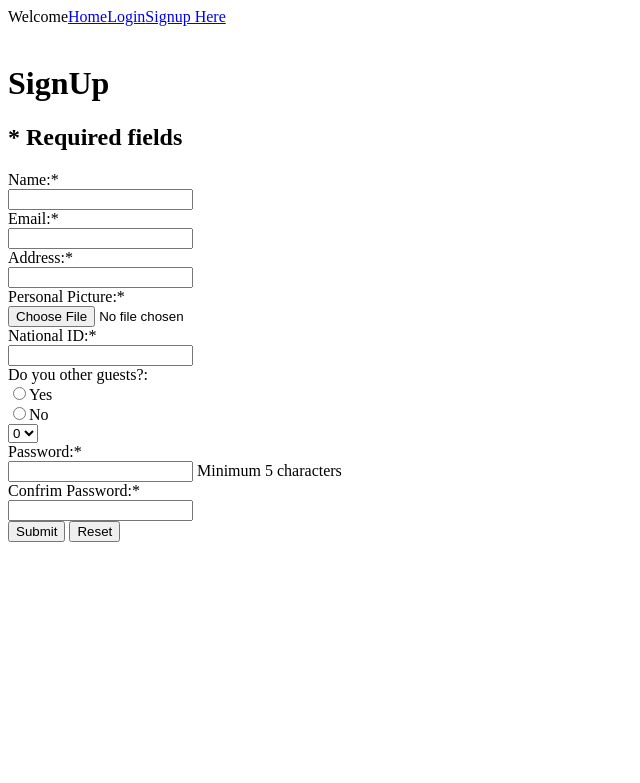
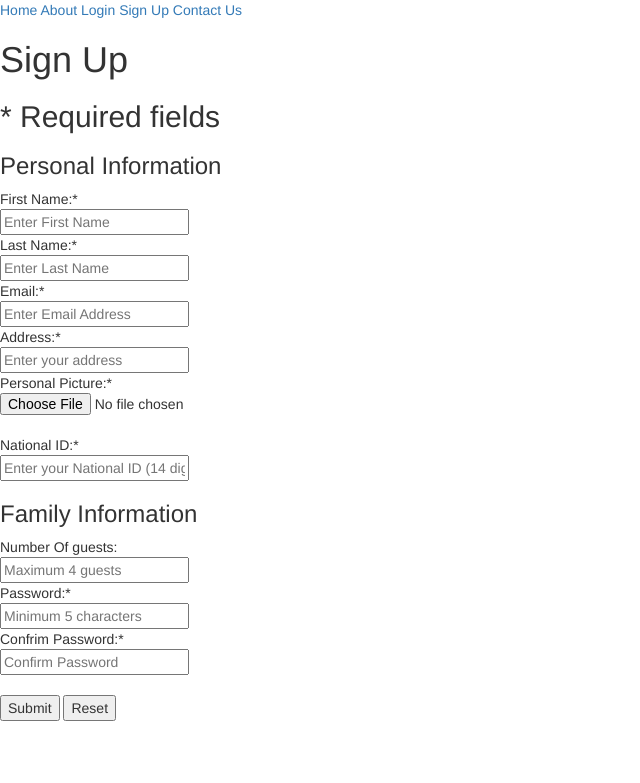
Before and after one commit to YoussefAmrousy/Hotel-Project, a PHP site: page /SignUp.php in a window 1280 px wide. Shown: the top 783 px of the page, without its empty margins (0-640 px from the left). Run offline with PHP 8.4, Linux system fonts and the light colour scheme.

Commit message:
Registration & Login 1.1

```diff
--- a/EditInfo.php
+++ b/EditInfo.php
@@ -1,5 +1,5 @@
 <?php
-include "menu.php";
+include "home.php";
 $servername = "localhost";
 $username = "root";
 $password = "";
--- a/Login.php
+++ b/Login.php
@@ -14,7 +14,7 @@ if(isset($_POST['Submit'])){ //check if form was submitted
 	if($row=mysqli_fetch_array($result))
 	{
 		$_SESSION["ID"]=$row[0];
-		$_SESSION["Name"]=$row["Name"];
+		$_SESSION["Fname"]=$row["FirstName"];
 	    $_SESSION["Email"]=$row["Email"];
 	    $_SESSION["Password"]=$row["Password"];
 	    $_SESSION["Address"]=$row["Address"];
@@ -27,7 +27,7 @@ if(isset($_POST['Submit'])){ //check if form was submitted
 }
 ?>
 
-<?php include "menu.php";?>
+<?php include "home.php";?>
 
 <h1>Login</h1>
 <form action="" method="post">
--- a/SignOut.php
+++ b/SignOut.php
@@ -1,4 +1,5 @@
 <?php
+include "home.php";
 session_start();
 session_unset();
 header("Location:home.php");
--- a/SignUp.php
+++ b/SignUp.php
@@ -1,45 +1,129 @@
 <?php
+session_start();
 $servername = "localhost";
 $username = "root";
 $password = "";
 $dbname = "web-project";
 
-$pwdMsg = "Minimum 5 characters";
-$nameErr = $emailErr = $nationIDErr = "";
 // Create connection
 $conn = new mysqli($servername, $username, $password, $dbname);
 
 if(isset($_POST['Submit'])){ //check if form was submitted
     $sql="select * from users where Email = '".$_POST["Email"]."'";
 	$result = mysqli_query($conn, $sql);
-	if ( $row=mysqli_fetch_array($result) ) {
-		echo "<script>
-		alert('This email is taken, Try another one')
-		</script>";
-	}
-	else if(empty($_POST['Name']) || empty($_POST['Email']) || empty($_POST['Password']) || empty($_POST['ConfirmPassword']) ||empty($_POST['Address']) || empty($_POST['Profilepic']) || empty($_POST['Nationalid']))
+	$sqlID = "select * from users where NationID = '".$_POST['Nationalid']."'";
+	$resultID = mysqli_fetch_array($conn, $sqlID);
+	echo "$resultID";
+	if(empty($_POST['Fname']) || empty($_POST['Lname']) || empty($_POST['Email']) || empty($_POST['Password']) || empty($_POST['ConfirmPassword']) ||empty($_POST['Address']) || empty($_POST['Profilepic']) || empty($_POST['Nationalid']) || empty($_POST['NoOfGuests']))
 	{
 		echo "<script>
 		alert('Please Fill all of the required fields')
 		</script>";
+		$_SESSION['Fname'] = $_POST['Fname'];
+		$_SESSION['Lname'] = $_POST['Lname'];
+		$_SESSION['Address'] = $_POST['Address'];
+		$_SESSION['Email'] = $_POST['Email'];
+		$_SESSION['Nationalid'] = $_POST['Nationalid'];
+		$_SESSION['NoOfGuests'] = $_POST['NoOfGuests'];
 	}
-	else if (!preg_match("/^[a-zA-Z-' ]*$/",$_POST['Name'])) {
-		$nameErr = "Only letters and white space allowed";
+	else if ($row = mysqli_fetch_array($result)) {
+		echo "<script>
+		alert('This Email is already taken, try another one')
+		</script>";
+		$_SESSION['Fname'] = $_POST['Fname'];
+		$_SESSION['Lname'] = $_POST['Lname'];
+		$_SESSION['Address'] = $_POST['Address'];
+		$_SESSION['Nationalid'] = $_POST['Nationalid'];
+		$_SESSION['NoOfGuests'] = $_POST['NoOfGuests'];
 	}
-	else if ($_POST['Password'] !== $_POST['ConfirmPassword'] || strlen($_POST['Password']) < 5) {
+	else if ($row1 = mysqli_fetch_array($resultID)) { // Not Working
 		echo "<script>
-		alert('Those passwords doesn't match')
+		alert('There is already an account created with this National ID')
 		</script>";
+		$_SESSION['Fname'] = $_POST['Fname'];
+		$_SESSION['Lname'] = $_POST['Lname'];
+		$_SESSION['Email'] = $_POST['Email'];
+		$_SESSION['Address'] = $_POST['Address'];
+		$_SESSION['NoOfGuests'] = $_POST['NoOfGuests'];
+	}
+	else if (!preg_match("/^[a-zA-Z-']*$/",$_POST['Fname'])) {
+		echo "<script>
+		alert('Only letters and white space allowed')
+		</script>";
+		$_SESSION['Lname'] = $_POST['Lname'];
+		$_SESSION['Email'] = $_POST['Email'];
+		$_SESSION['Address'] = $_POST['Address'];
+		$_SESSION['Nationalid'] = $_POST['Nationalid'];
+		$_SESSION['NoOfGuests'] = $_POST['NoOfGuests'];
+	}
+	else if (!preg_match("/^[a-zA-Z-']*$/",$_POST['Lname'])) {
+		echo "<script>
+		alert('Only letters and white space allowed')
+		</script>";
+		$_SESSION['Fname'] = $_POST['Fname'];
+		$_SESSION['Email'] = $_POST['Email'];
+		$_SESSION['Address'] = $_POST['Address'];
+		$_SESSION['Nationalid'] = $_POST['Nationalid'];
+		$_SESSION['NoOfGuests'] = $_POST['NoOfGuests'];
+	}
+	else if ($_POST['Password'] !== $_POST['ConfirmPassword']) {
+		echo "<script>
+		alert('Those passwords doesn\'t match')
+		</script>";
+		$_SESSION['Fname'] = $_POST['Fname'];
+		$_SESSION['Lname'] = $_POST['Lname'];
+		$_SESSION['Email'] = $_POST['Email'];
+		$_SESSION['Address'] = $_POST['Address'];
+		$_SESSION['Nationalid'] = $_POST['Nationalid'];
+		$_SESSION['NoOfGuests'] = $_POST['NoOfGuests'];
+	}
+	else if (strlen($_POST['Password']) < 5) {
+		echo "<script>
+		alert('Password length should be at least 5 characters')
+		</script>";
+		$_SESSION['Fname'] = $_POST['Fname'];
+		$_SESSION['Lname'] = $_POST['Lname'];
+		$_SESSION['Email'] = $_POST['Email'];
+		$_SESSION['Address'] = $_POST['Address'];
+		$_SESSION['Nationalid'] = $_POST['Nationalid'];
+		$_SESSION['NoOfGuests'] = $_POST['NoOfGuests'];
+
 	}
 	else if (!filter_var($_POST['Email'], FILTER_VALIDATE_EMAIL)) {
-		$emailErr = "Invalid Email Address";
+		echo "<script>
+		alert('Invalid Email Address')
+		</script>";
+		$_SESSION['Fname'] = $_POST['Fname'];
+		$_SESSION['Lname'] = $_POST['Lname'];
+		$_SESSION['Address'] = $_POST['Address'];
+		$_SESSION['Nationalid'] = $_POST['Nationalid'];
+		$_SESSION['NoOfGuests'] = $_POST['NoOfGuests'];
 	}
-	else if (strlen($_POST['Nationalid']) < 14) {
-		$nationIDErr = "Invalid National ID number";
+	else if (strlen($_POST['Nationalid']) != 14) {
+		echo "<script>
+		alert('Invalid National ID number')
+		</script>";
+		$_SESSION['Fname'] = $_POST['Fname'];
+		$_SESSION['Lname'] = $_POST['Lname'];
+		$_SESSION['Email'] = $_POST['Email'];
+		$_SESSION['Address'] = $_POST['Address'];
+		$_SESSION['NoOfGuests'] = $_POST['NoOfGuests'];
+	}
+	else if (!is_numeric($_POST['Nationalid'])) {
+		echo "<script>
+		alert('Enter a valid National ID')
+		</script>";
+		$_SESSION['Fname'] = $_POST['Fname'];
+		$_SESSION['Lname'] = $_POST['Lname'];
+		$_SESSION['Email'] = $_POST['Email'];
+		$_SESSION['Nationalid'] = $_POST['Nationalid'];
+		$_SESSION['NoOfGuests'] = $_POST['NoOfGuests'];
 	}
 	else
 	{
-		$sql="insert into users(Name,Email,Password,Address,profile,NationID) values('".$_POST['Name']."','".$_POST['Email']."','".$_POST['Password']."','".$_POST['Address']."', '".$_POST['Profilepic']."', '".$_POST['Nationalid']."')";
+		session_unset();
+		$_SESSION['Fname'] = $_POST['Fname'];
+		$sql="insert into users(FirstName,LastName,Email,Password,Address,profile,NationID) values('".$_POST['Fname']."','".$_POST['Lname']."','".$_POST['Email']."','".$_POST['Password']."','".$_POST['Address']."', '".$_POST['Profilepic']."', '".$_POST['Nationalid']."')";
 		$result=mysqli_query($conn,$sql);
 		if($result)
 		{
@@ -53,34 +137,30 @@ if(isset($_POST['Submit'])){ //check if form was submitted
 }
 ?>
 
-<?php include "menu.php";?>
-<h1>SignUp</h1>
+<?php include "home.php";?>
+        <h1>Sign Up</h1>
         <h2>* Required fields</h2>
-<form action="" method="post">
-	Name:*<br>
-	<input type="text" name="Name"> <?php echo $nameErr ?><br>
+        <form action="SignUp.php" method="post">
+            <h3>Personal Information</h3>
+            First Name:*<br>
+            <input type="text" name="Fname" placeholder="Enter First Name" value="<?php if (isset($_SESSION['Fname']) && !empty($_SESSION['Fname'])) echo $_SESSION['Fname']; ?>"><br>
+            Last Name:* <br>
+            <input type="text" name="Lname" placeholder="Enter Last Name" value="<?php if (isset($_SESSION['Lname']) && !empty($_SESSION['Lname'])) echo $_SESSION['Lname']; ?>"><br>
             Email:*<br>
-	<input type="text" name="Email"> <?php echo $emailErr ?><br>
+            <input type="text" name="Email" id="Email" placeholder="Enter Email Address" value="<?php if (isset($_SESSION['Email']) && !empty($_SESSION['Email'])) echo $_SESSION['Email']; ?>"><br>
             Address:*<br>
-	<input type="text" name="Address"><br>
+            <input type="text" name="Address" placeholder="Enter your address" value="<?php if (isset($_SESSION['Address']) && !empty($_SESSION['Address'])) echo $_SESSION['Address']; ?>"><br>
             Personal Picture:*<br>
-	<input type="file" name="Profilepic"><br>
+            <input type="file" name="Profilepic" value="<?php if (isset($_SESSION['Profilepic']) && !empty($_SESSION['Profilepic'])) echo $_SESSION['Profilepic']; ?>"><br>
             National ID:*<br>
-	<input type="text" name="Nationalid"> <?php echo $nationIDErr ?> <br>
-	Do you other guests?:<br>
-	<input type="radio" name="guestNo" value=yes">Yes<br>
-	<input type="radio" name="guestNo" value="no">No<br>
-	<select name="GuestNumber">
-		<option value="zero">0</option>
-		<option value="one">1</option>
-		<option value="two">2</option>
-		<option value="three">3</option>
-		<option value="four">4</option>
-	</select><br>
+            <input type="text" name="Nationalid" placeholder="Enter your National ID (14 digits)" value="<?php if (isset($_SESSION['Nationalid']) && !empty($_SESSION['Nationalid'])) echo $_SESSION['Nationalid']; ?>"><br>
+            <h3>Family Information</h3>
+            Number Of guests:<br>
+            <input type="text" name="NoOfGuests" placeholder="Maximum 4 guests" max="4"><br>
             Password:*<br>
-	<input type="Password" name="Password"> <?php echo $pwdMsg ?><br>
+            <input type="Password" name="Password" placeholder="Minimum 5 characters"><br>
             Confrim Password:*<br>
-	<input type="Password" name="ConfirmPassword"><br>
+            <input type="Password" name="ConfirmPassword" placeholder="Confirm Password"><br><br>
             <input type="submit" value="Submit" name="Submit">
             <input type="reset">
         </form>
--- a/home.php
+++ b/home.php
@@ -1,12 +1,33 @@
 <html>
+    <head>
+        <link rel="stylesheet" href="https://maxcdn.bootstrapcdn.com/bootstrap/3.4.1/css/bootstrap.min.css">
+        <script src="https://ajax.googleapis.com/ajax/libs/jquery/3.5.1/jquery.min.js"></script>
+        <script src="https://maxcdn.bootstrapcdn.com/bootstrap/3.4.1/js/bootstrap.min.js"></script>
+        <link rel="stylesheet" href="homeStyle.css">
+    </head>
 	<body>
-		<?php
-		session_start();
-		include "menu.php";
-		if(isset($_SESSION['Name']))
-		{
-			echo "<h1>"."Welcome ".$_SESSION['Name']."</h1>";
-		}
-		?>
-</body>
+        <?php
+        if(session_id() == '') {
+            session_start();
+        }
+        if (isset($_SESSION['Fname'])) {
+            echo "<div class='sessionWelcome'>Welcome ".$_SESSION['Fname']."</div><nav name='navbar'>
+            <a href='home.html'>Home</a>
+            <a href='about.html'>About</a>
+            <a href='contact.html'>Contact Us</a>
+            <a href='SignOut.php'>Sign Out</a>
+
+		</nav>";
+        }
+        else {
+            echo "<nav name='navbar'>
+            <a href='home.html'>Home</a>
+            <a href='about.html'>About</a>
+            <a href='login.php'>Login</a>
+            <a href='SignUp.php'>Sign Up</a>
+            <a href='contact.html'>Contact Us</a>
+		</nav>";
+        }
+        ?>
+	</body>
 </html>
--- /dev/null
+++ b/homeStyle.css
@@ -0,0 +1,7 @@
+a:hover {
+    color:red;
+}
+
+a:active {
+    color: cyan;
+}
--- a/menu.php
+++ /dev/null
@@ -1,22 +0,0 @@
-<html>
-	<body>
-		<?php
-		if(isset($_SESSION['Name']))
-		{
-			//echo "Welcome ".$_SESSION['Name'];
-			echo"<a href='home.php'>Home</a>";
-			echo"<a href='Delete.php'>Delete Account</a>";
-			echo"<a href='SignOut.php'>SignOut</a>";
-            echo"<a href='EditInfo.php'>Edit</a>";
-		}
-		else
-		{
-			echo "Welcome";
-			echo"<a href='home.php'>Home</a>";
-			echo"<a href='Login.php'>Login</a>";
-			echo"<a href='SignUp.php'>Signup Here</a>";
-		}
-		?>
-		<br><br>
-	</body>
-</html>
```
Lines whose indentation alone changed are shown as unchanged.
